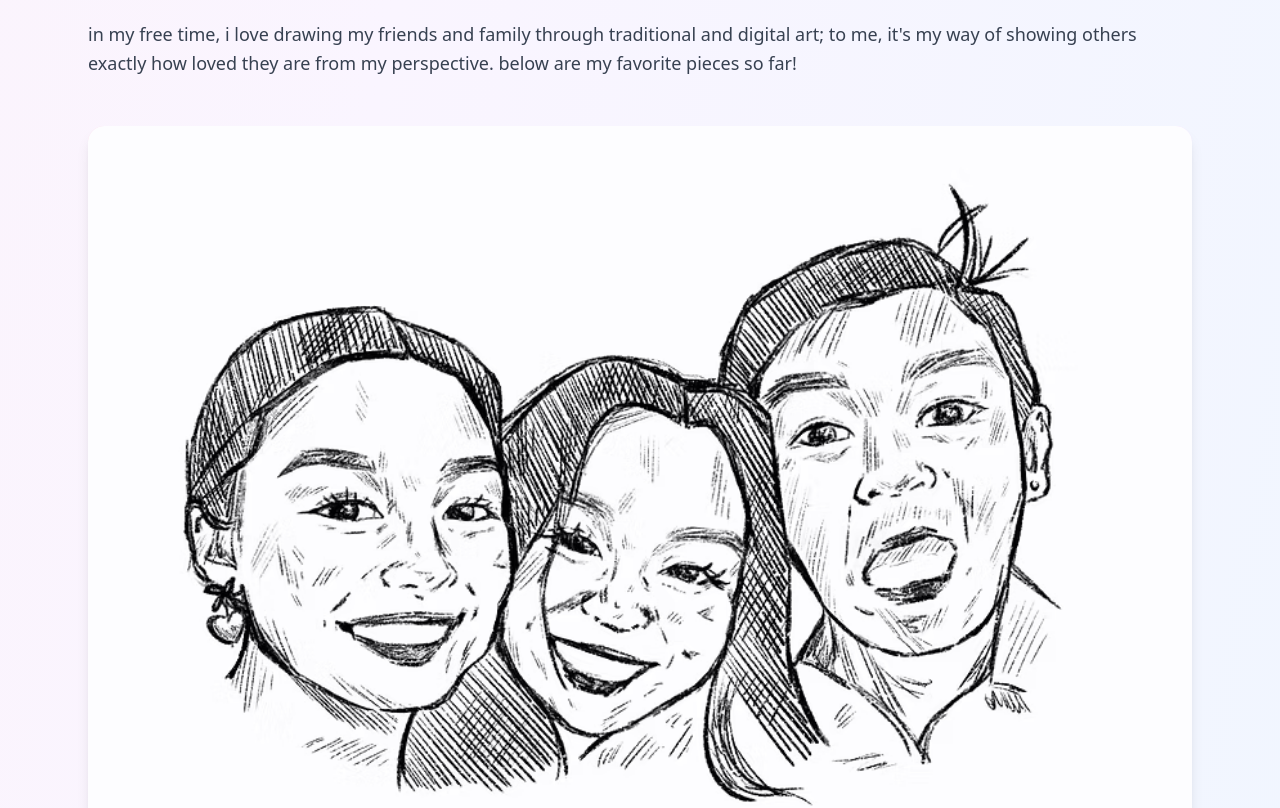
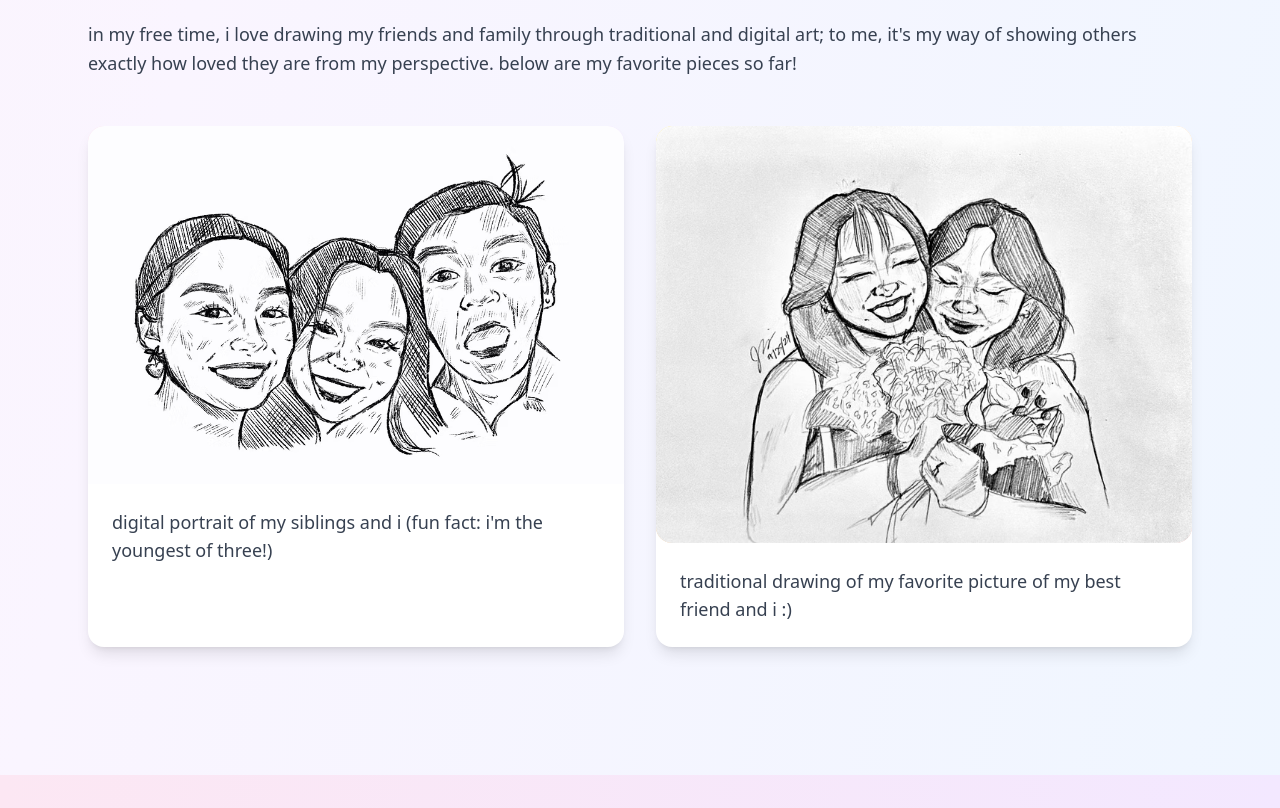
Before and after one commit to jeiaso/jeiaso.github.io, a React (Create React App) app: page / in a window 1280 px wide. Shown: the part 4772-5580 px from the top of the page. Built offline with nearby package versions, Linux system fonts and the light colour scheme.

Commit message:
reformatting

```diff
--- a/src/App.js
+++ b/src/App.js
@@ -307,8 +307,8 @@ export default function Portfolio() {
             to me, it's my way of showing others exactly how loved they are from my perspective.
             below are my favorite pieces so far!
           </p>
-
           <div className="space-y-12">
+            <div className="grid md:grid-cols-2 gap-8">
               {/* Digital Portrait */}
               <div className="bg-white rounded-2xl shadow-lg overflow-hidden">
                 <div className="bg-gradient-to-br from-pink-200 via-purple-200 to-blue-200 rounded-2x1 overflow-hidden">
@@ -334,6 +334,7 @@ export default function Portfolio() {
               </div>
             </div>
           </div>
+        </div>
       </section>
 
       {/* Footer */}
```
Lines whose indentation alone changed are shown as unchanged.
